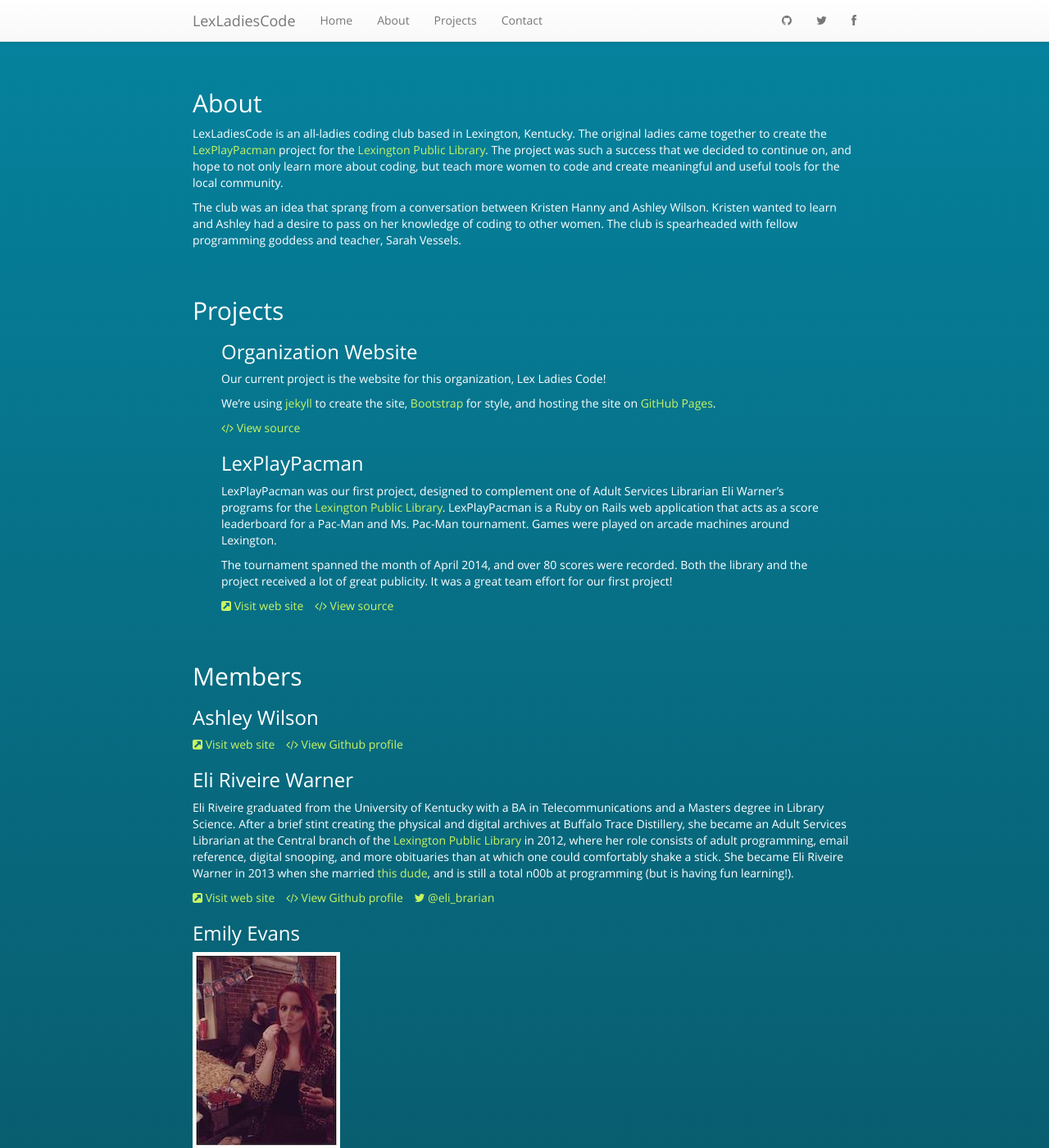
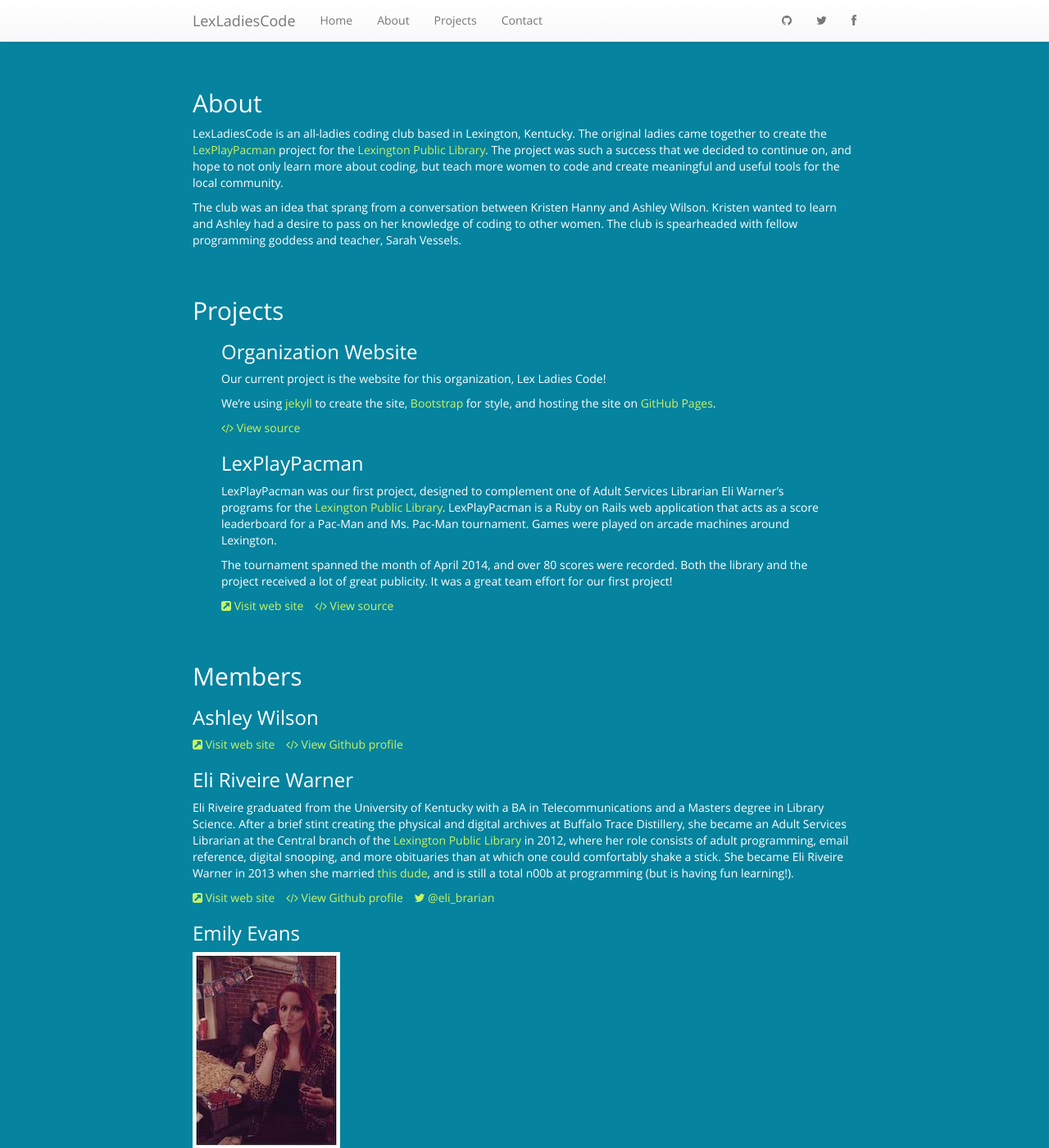
Before and after one commit to LexLadiesCode/LexLadiesCode.github.io, a Jekyll site: the page built from index.html, in a window 1280 px wide and 1400 px high. Shown: the whole window at 82% size. Built offline with Jekyll 4.4.1, drawn with Linux system fonts in a browser that asks for light colours; nearby versions of some CDN libraries; Markdown is read by kramdown in place of the engine named in the settings.

Commit message:
Use solid color for background, include photo in layout

```diff
--- a/_includes/members.html
+++ b/_includes/members.html
@@ -5,6 +5,9 @@
       <li>
         <section class="member">
           <h3 class="member-name">{{ post.title }}</h3>
+          {% if post.photo %}
+            <img src="/images/{{ post.photo }}" alt="{{ post.title }}" class="member-photo">
+          {% endif %}
           <div class="member-bio">
             {{ post.content }}
           </div>
--- a/css/custom.css
+++ b/css/custom.css
@@ -16,17 +16,13 @@
     font-weight: normal;
     font-style: normal;
 }
+
 html, body {
 	min-height: 100%;
 }
 
 body {
-	background-image: -webkit-gradient(linear, left top, left bottom, color-stop(0, #05839F), color-stop(1, #0B4854) );
-	background-image: -o-linear-gradient(bottom, #05839F 0%, #0B4854 100%);
-	background-image: -moz-linear-gradient(bottom, #05839F 0%, #0B4854 100%);
-	background-image: -webkit-linear-gradient(bottom, #05839F 0%, #0B4854 100%);
-	background-image: -ms-linear-gradient(bottom, #05839F 0%, #0B4854 100%);
-	background-image: linear-gradient(to bottom, #05839F 0%, #0B4854 100%);
+	background-color: #05839F;
 	padding-top: 50px;
 	color: #fff;
 	font-family: 'OpenSans', Helvetica, Arial, sans-serif;
--- a/members/_posts/2014-03-01-emily-evans.markdown
+++ b/members/_posts/2014-03-01-emily-evans.markdown
@@ -3,8 +3,7 @@
 title: Emily Evans
 github: msem1227
 twitter: emilye2012
+photo: emilyphoto.jpg
 ---
 
-![Emily Evans](/emilyphoto.jpg)
-
 Emily Evans graduated from Transylvania University with a Bachelor of Arts in Sociology and Anthropology and became Development Coordinator of LexArts in the spring of 2013. She is passionate about her involvement with [Rotaract](http://www.rotaractlex.org/) and [AVOL](http://www.avolky.org). Emily is a complete coding novice and is excited to learn some basics to utilize in her career!
```
Also changed, not shown: images/emilyphoto.jpg (renamed from emilyphoto.jpg).
